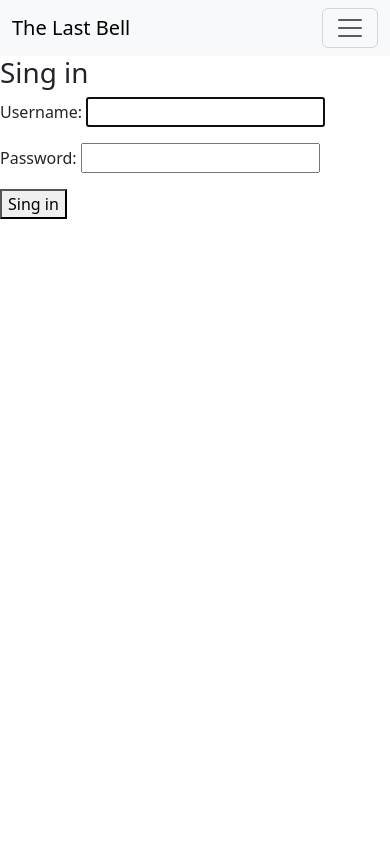
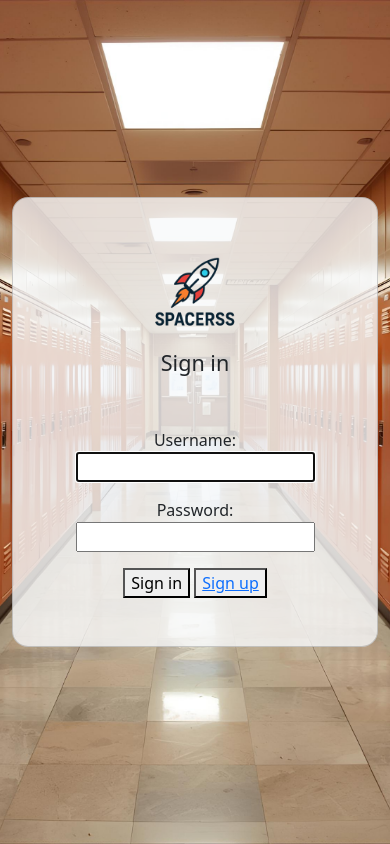
Before and after one commit to Yusei-Futuro/The-Last-Bell, a Django app: page /singin/ in a window 390 px wide. Run offline with Django 5.2, Linux system fonts and the light colour scheme.

Commit message:
Esta completa la maquetacion estoy empezando el main

```diff
--- a/TBL/templates/main.html
+++ b/TBL/templates/main.html
@@ -6,6 +6,7 @@
     <title>The Last Bell</title>
     <link href="https://cdn.jsdelivr.net/npm/bootstrap@5.3.8/dist/css/bootstrap.min.css" rel="stylesheet" integrity="sha384-sRIl4kxILFvY47J16cr9ZwB07vP4J8+LH7qKQnuqkuIAvNWLzeN8tE5YBujZqJLB" crossorigin="anonymous" type="text/css">
 </head>
+{% load static %}
 <body>
 
     <nav class="navbar navbar-expand-lg bg-light">
@@ -36,6 +37,10 @@
             <input class="form-control me-2" type="search" placeholder="Search" aria-label="Search"/>
             <button class="btn btn-outline-success" type="submit">Search</button>
           </form>
+            <div class="text-center">
+                <img src="{% static "Logotipo.jpg" %}";
+                    style="width: 75px;" alt="logo">
+            </div>
         </div>
       </div>
     </nav>
--- a/TBL/templates/main_base.html
+++ b/TBL/templates/main_base.html
@@ -6,13 +6,14 @@
 <main class="container">
     <section class="card-card body">
         <h1 class="display-1 text-center">Welcome to The Last Bell</h1>
-
+        <span class="border" style="bg-dark">
 <p>
     Carta de los desarrolladores:
     Hola bienvenidos a The Last Bell, es un honor que hoy esten con nosostros probando nuestro software relacionado a la inclusion de las personas con dificultades a circulos sociales
 Este proyecto tiene como objetivo brindar una experiencia placentera y educativa a las personas que lo jueguen teniendo un amplio contenido en relacion con el tema, nuestra intension nunca fue insultar a las personas que batallas todos los dias con dichas dificultades al contrario pensamos que con dicho juego dar a conocer que todos somos iguales y que vale la pena socializar y no excluir a cualquier persona, todas las personas tienen algo para decir y contar ;)
     Esperamos de corazon que se diviertan y aprendan, esa es la mejor forma de aprender al fin y al cabo
 </p>
+            </span>
         <div class="text-center">
             <a class="btn btn-secondary" href="/singup/">
                 Sing in
--- a/TBL/templates/singin.html
+++ b/TBL/templates/singin.html
@@ -1,21 +1,50 @@
 
-{% extends "main.html" %}
+{% extends "base_sing.html" %}
 
+{% load static %}
 {% block content %}
 
-<h1>Sing in</h1>
+<section class="vh-100 gradient-custom" style="background-image: url('{% static "singin.jpg" %}');
+                background-size: cover;
+                background-position: center;
+                background-repeat: no-repeat;">
+
+  <div class="container py-5 h-100">
+    <div class="row d-flex justify-content-center align-items-center h-100">
+      <div class="col-12 col-md-8 col-lg-6 col-xl-5">
+        <div class="card bg-light text-dark" style="border-radius: 1rem; --bs-bg-opacity: 0.8;">
+
+          <div class="card-body p-5 text-center" style="--bs-bg-opacity: 0.8;">
+              <div class="text-center">
+                  <img src="{% static "Logotipo.jpg" %}";
+                    style="width: 100px;" alt="logo">
+                  <h4 class="mt-1 mb-5 pb-1">Sign in</h4>
+              </div>
+
 
             {{Error}}
 
-<form action="/singin" method="POST">
+            <form action="/main/" method="POST">
 
                 {% csrf_token %}
                 {{form.as_p}}
 
                 <button>
-        Sing in
+                    Sign in
+                </button>
+                <button>
+                    <a href="/singup/">
+                        Sign up
+                    </a>
                 </button>
 
             </form>
 
+          </div>
+        </div>
+      </div>
+    </div>
+  </div>
+</section>
+
 {% endblock %}
```
Also changed, not shown: TBL/templates/Login.html (+6 -5 lines), TBL/templates/main game.html (added, +33 -0 lines), TBL/static/main.jpg (added), TBL/static/singin.jpg (added). Lines whose indentation alone changed are shown as unchanged.
